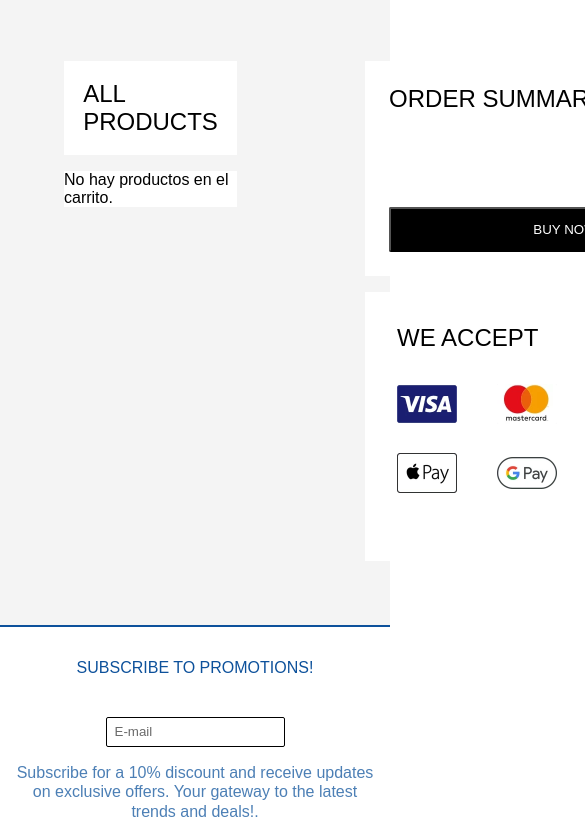
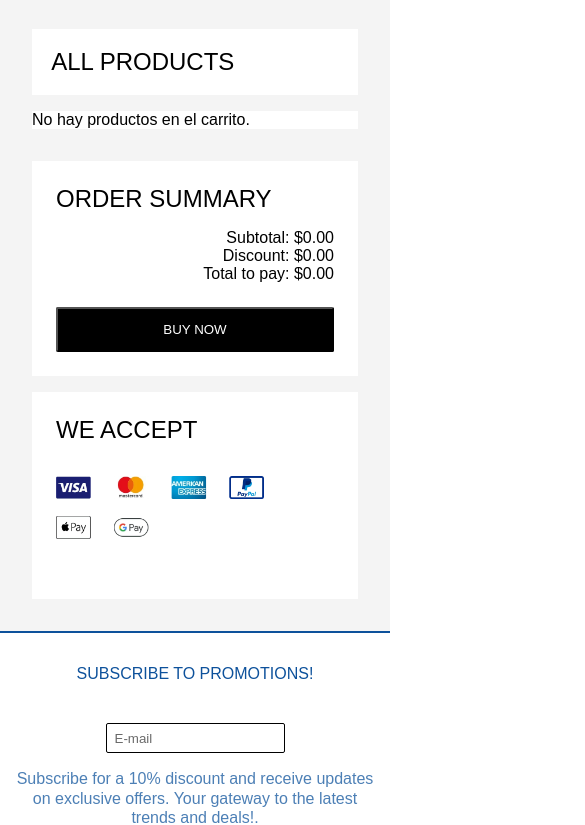
Before and after one commit to RenzoLenes/Betto-Lenes, a plain HTML site: page pages/bag.html in a window 390 px wide. Shown: the part 45-870 px from the top of the page, 585 px wide, since content can reach past the window. Drawn offline with nearby package versions, Linux system fonts and the light colour scheme; some packages are replaced by stand-ins of ours; a script that the page names is missing; a web font is replaced by a local one.

Commit message:
hotfixes: make responsive bag page

```diff
--- a/css/styles.scss
+++ b/css/styles.scss
@@ -129,21 +129,24 @@ video {
 }
 
 .products {
-    display: grid;
-    grid-template-columns: repeat(auto-fit, minmax(380px, 1fr));
+    display: flex;
+    flex-wrap: wrap;
     justify-content: center;
     align-items: center;
-    gap: 20px;
-    padding: 60px;
+    gap: 2rem;
+    margin: 5rem;
 }
 
 .product {
     position: relative;
     overflow: hidden;
+    .product-price{
+        text-transform: uppercase;
+    }
 }
 
 .product img {
-    max-width: 100%;
+    max-width: 25rem;
     height: auto;
     margin-bottom: 10px;
     transition: opacity 0.3s ease-in-out;
@@ -663,6 +666,28 @@ video {
 }
 
 @media screen and (max-width:768px) {
+    .bag-container {
+        .order {
+            width: 50%;
+            flex-direction: column;
+            .right{
+                .bottom{
+                    img{
+                        max-width: 20rem;
+                    }
+                }
+            }
+        }
+    }
+    .wrap-products{
+        .products{
+            margin: 1rem;
+            .product img {
+                max-width: 18rem;
+            }
+        }
+    }
+
 
     .first-scheme,
     .second-scheme {
@@ -680,7 +705,10 @@ video {
 }
 
 
+
+
 .contact-container {
+
     margin: 8rem;
 
     .contact-content {
@@ -729,6 +757,36 @@ video {
 }
 
 @media screen and (max-width:425px) {
+    .bag-container{
+        .order{
+            .left{
+                .order-container{
+                    #order-list{
+                        .order-product{
+                            img{
+                                max-width: 6rem;
+                            }
+                            .product-detail{
+                                font-size: 10px;
+
+                                .bi{
+                                    font-size: 12px;
+                                }
+
+                            }
+                        }
+                    }
+                }
+            }
+            .right{
+                .bottom{
+                    img{
+                        max-width: 13rem;
+                    }
+                }
+            }
+        }
+    }
     .contact-container {
         .contact-content {
             text-align: center;
@@ -748,17 +806,19 @@ video {
 }
 
 .bag-container {
-
+    width: 100%;
+    background-color: #F4F4F4;
     .order {
+        width: 100%;
         display: flex;
         justify-content: space-between;
-        background-color: #F4F4F4;
+        gap: 2rem;
+        padding: 2rem;
 
         .left {
             display: flex;
             flex-direction: column;
-            margin: 4rem;
-            width: 40rem;
+
 
             .all-products {
                 background-color: #FFFFFF;
@@ -770,15 +830,20 @@ video {
             }
 
             .order-container {
+                #order-list{
+                    display: flex;
+                    flex-direction: column;
+                    align-content: center;
+                }
                 background-color: #FFFFFF;
+                .order-product {
 
-                .order-product {
                     align-items: center;
                     margin: 1.5rem;
                     display: flex;
 
                     img {
-                        max-height: 12rem;
+                        max-height: 10rem;
                         border: 2px solid black;
                     }
 
@@ -786,7 +851,7 @@ video {
                         margin-left: 1rem;
 
                         p {
-                            margin-bottom: 1.4rem;
+                            margin-bottom: 0.5rem;
                         }
 
                         .delete-product,
@@ -814,14 +879,12 @@ video {
         .right {
             display: flex;
             flex-direction: column;
-            margin: 4rem;
             gap: 1rem;
 
             .top {
                 display: flex;
                 flex-direction: column;
                 background-color: #ffffff;
-                width: 25rem;
                 gap: 1.5rem;
                 padding: 1.5rem;
 
@@ -852,9 +915,9 @@ video {
             }
 
             .bottom {
-                width: 25rem;
+
                 background-color: #ffffff;
-                padding: 2rem;
+                padding: 1.5rem;
 
                 h2 {
                     padding-bottom: 2rem;
```
Also changed, not shown: css/styles.css, 1 other file.
